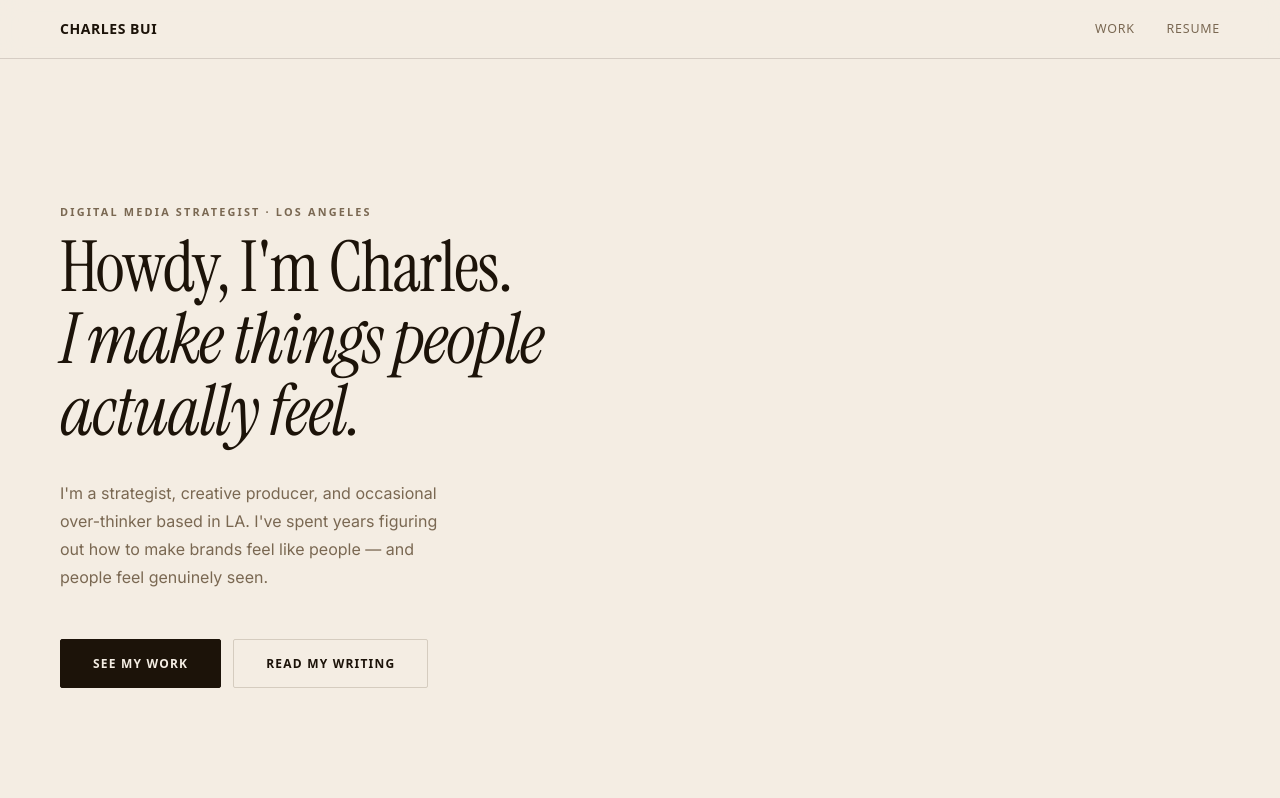
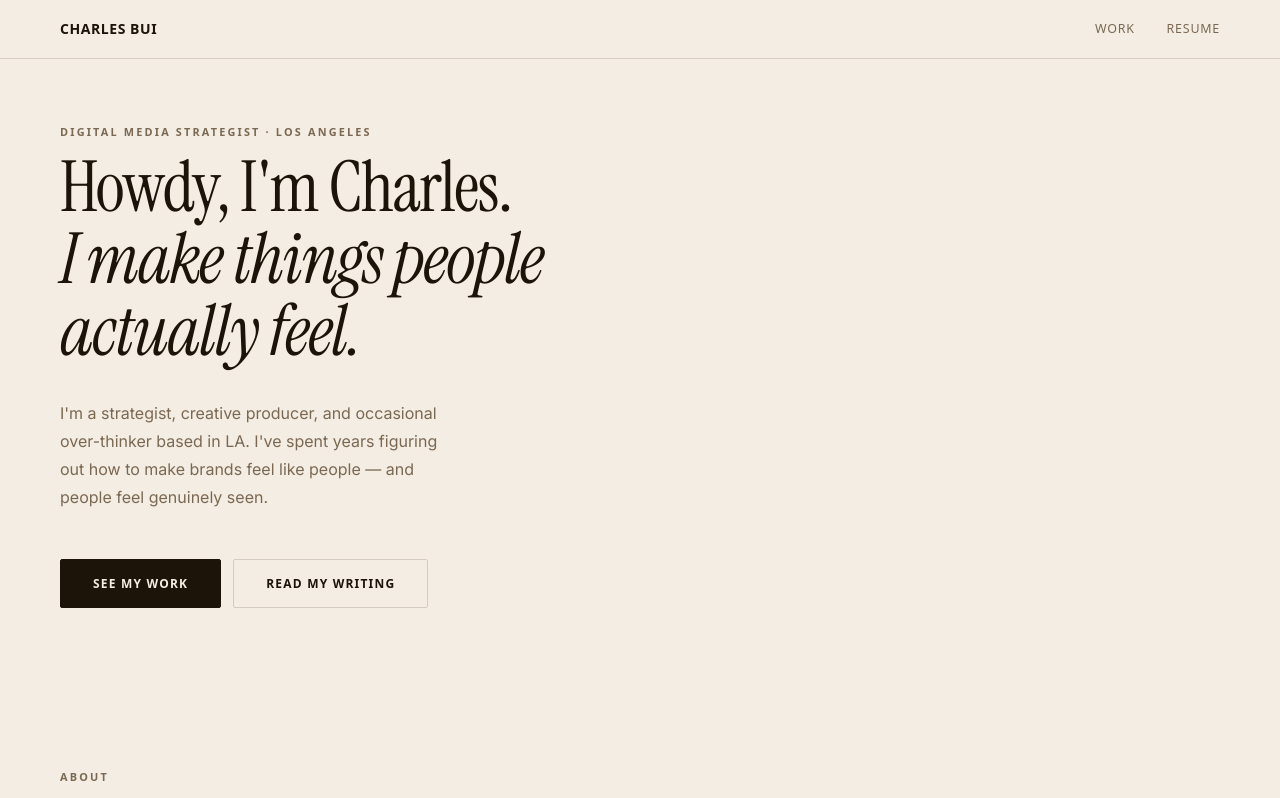
Before and after one commit to cloonkie/charles-bui-portfolio, a website: page index.html in a window 1280 px wide. Shown: the top 798 px of the page. Drawn offline with Linux system fonts and the light colour scheme; a web font is replaced by a local one.

Commit message:
Reduce padding in hero section

```diff
--- a/styles.css
+++ b/styles.css
@@ -149,8 +149,8 @@ p { margin: 0; }
 
 /* ── Hero ── */
 .hero {
-  padding-top: 9rem;
-  padding-bottom: 9rem;
+  padding-top: 4rem;
+  padding-bottom: 4rem;
 }
 
 .hero h1 {
```
